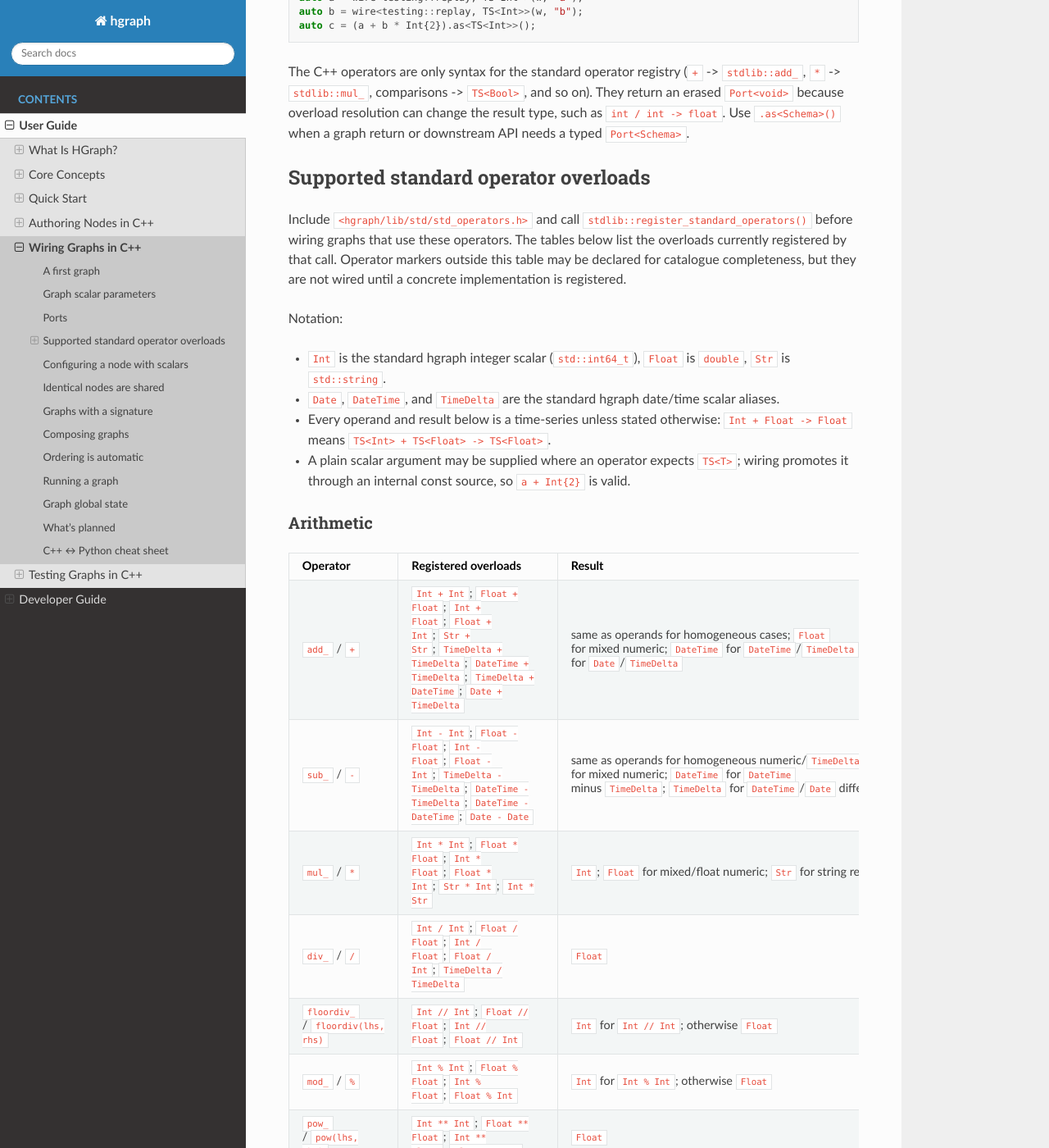
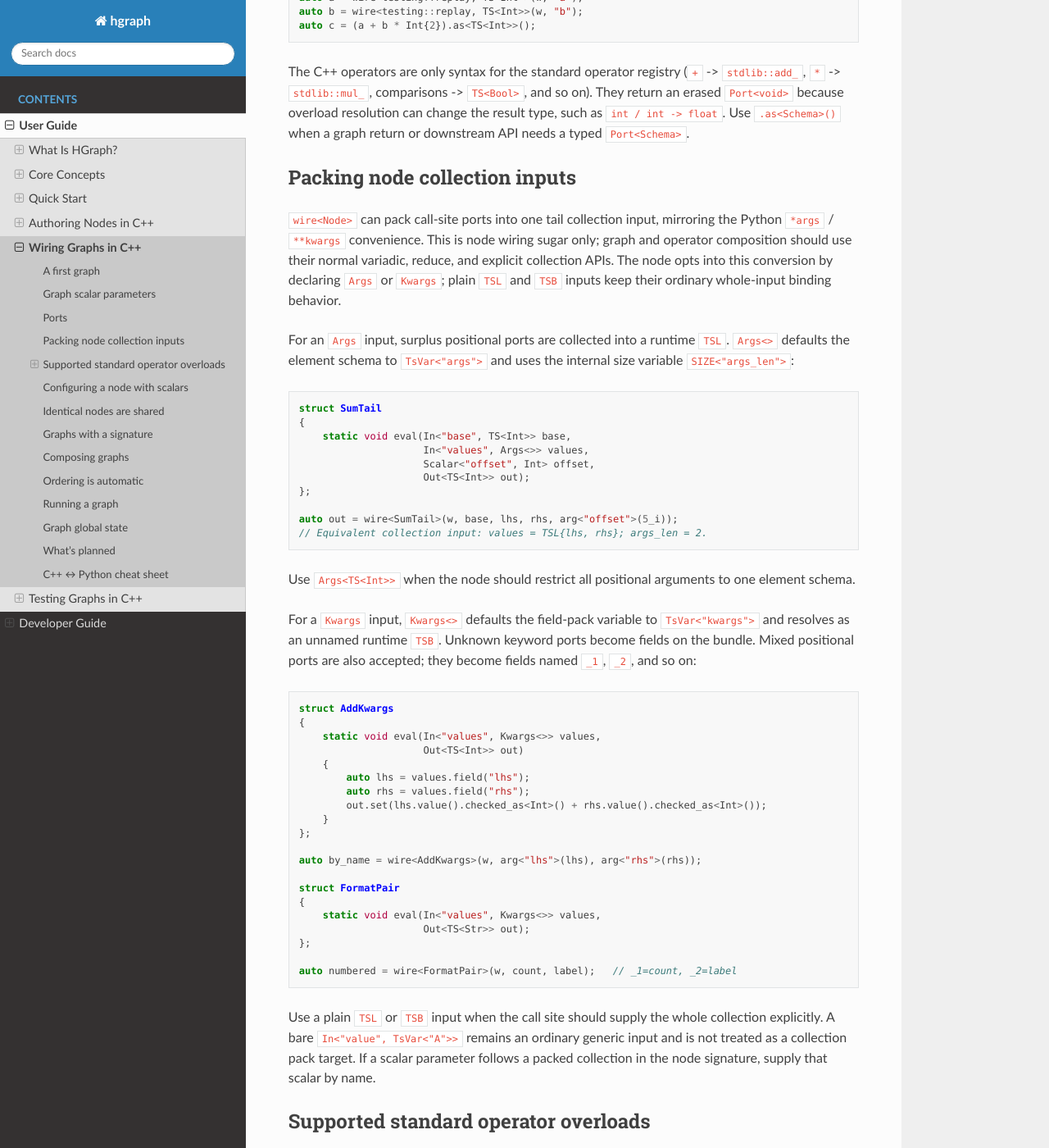
Before and after one commit to hhenson/hg_cpp, a Sphinx documentation site: the page built from docs/source/user_guide/authoring_graphs_cpp.rst, in a window 1280 px wide and 1400 px high, scrolled down 3466 px. Shown: the whole window at 82% size. Built offline with Sphinx 7.4.7 and the Read the Docs theme 3.1.0, drawn with Linux system fonts in a browser that asks for light colours.

Commit message:
Add Args and Kwargs markers

```diff
--- a/docs/source/user_guide/authoring_graphs_cpp.rst
+++ b/docs/source/user_guide/authoring_graphs_cpp.rst
@@ -188,6 +188,71 @@ The C++ operators are only syntax for the standard operator registry
 They return an erased ``Port<void>`` because overload resolution can change the result
 type, such as ``int / int -> float``. Use ``.as<Schema>()`` when a graph return or
 downstream API needs a typed ``Port<Schema>``.
+
+
+Packing node collection inputs
+------------------------------
+
+``wire<Node>`` can pack call-site ports into one tail collection input, mirroring
+the Python ``*args`` / ``**kwargs`` convenience. This is node wiring sugar only;
+graph and operator composition should use their normal variadic, reduce, and
+explicit collection APIs. The node opts into this conversion by declaring
+``Args`` or ``Kwargs``; plain ``TSL`` and ``TSB`` inputs keep their ordinary
+whole-input binding behavior.
+
+For an ``Args`` input, surplus positional ports are collected into a runtime
+``TSL``. ``Args<>`` defaults the element schema to ``TsVar<"args">`` and uses
+the internal size variable ``SIZE<"args_len">``:
+
+.. code-block:: cpp
+
+   struct SumTail
+   {
+       static void eval(In<"base", TS<Int>> base,
+                        In<"values", Args<>> values,
+                        Scalar<"offset", Int> offset,
+                        Out<TS<Int>> out);
+   };
+
+   auto out = wire<SumTail>(w, base, lhs, rhs, arg<"offset">(5_i));
+   // Equivalent collection input: values = TSL{lhs, rhs}; args_len = 2.
+
+Use ``Args<TS<Int>>`` when the node should restrict all positional arguments to
+one element schema.
+
+For a ``Kwargs`` input, ``Kwargs<>`` defaults the field-pack variable to
+``TsVar<"kwargs">`` and resolves as an unnamed runtime ``TSB``. Unknown keyword
+ports become fields on the bundle. Mixed positional ports are also accepted; they
+become fields named ``_1``, ``_2``, and so on:
+
+.. code-block:: cpp
+
+   struct AddKwargs
+   {
+       static void eval(In<"values", Kwargs<>> values,
+                        Out<TS<Int>> out)
+       {
+           auto lhs = values.field("lhs");
+           auto rhs = values.field("rhs");
+           out.set(lhs.value().checked_as<Int>() + rhs.value().checked_as<Int>());
+       }
+   };
+
+   auto by_name = wire<AddKwargs>(w, arg<"lhs">(lhs), arg<"rhs">(rhs));
+
+   struct FormatPair
+   {
+       static void eval(In<"values", Kwargs<>> values,
+                        Out<TS<Str>> out);
+   };
+
+   auto numbered = wire<FormatPair>(w, count, label);   // _1=count, _2=label
+
+Use a plain ``TSL`` or ``TSB`` input when the call site should supply the whole
+collection explicitly. A bare ``In<"value", TsVar<"A">>`` remains an ordinary
+generic input and is not treated as a collection pack target. If a scalar
+parameter follows a packed collection in the node signature, supply that scalar
+by name.
 
 
 Supported standard operator overloads
```
Also changed, not shown: 5 other files.
